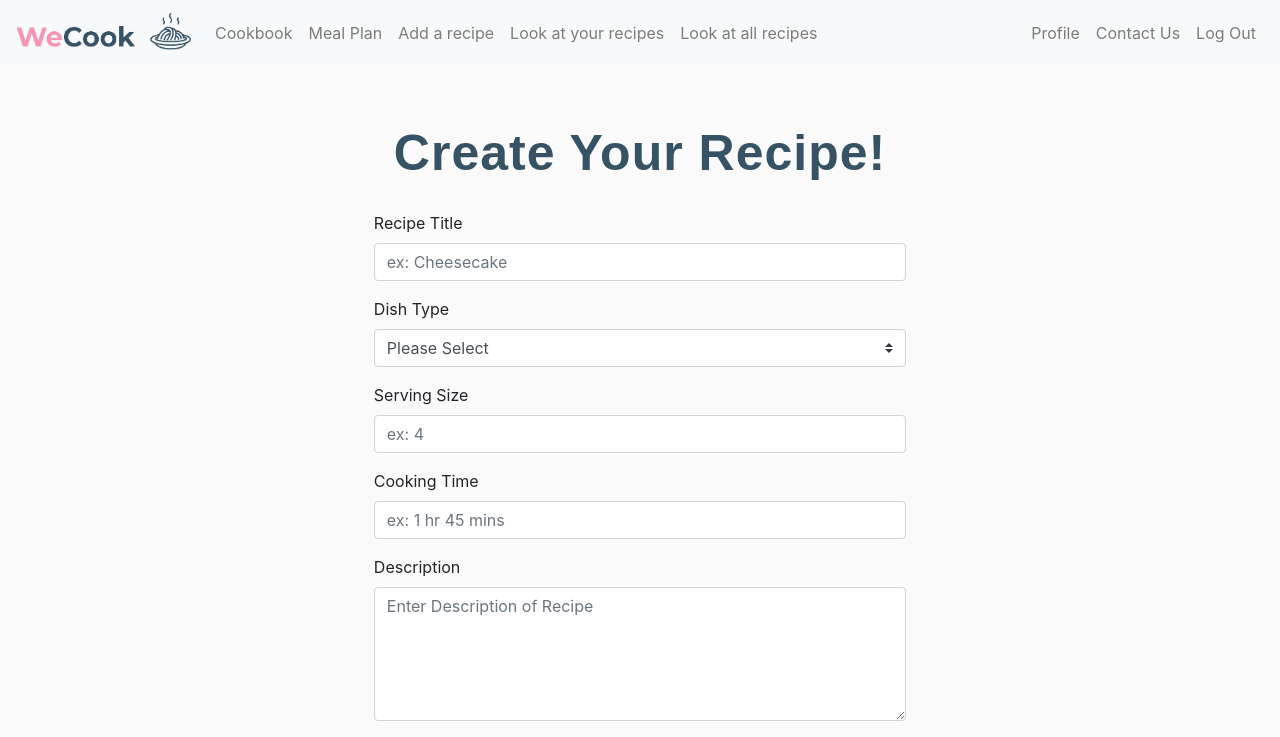
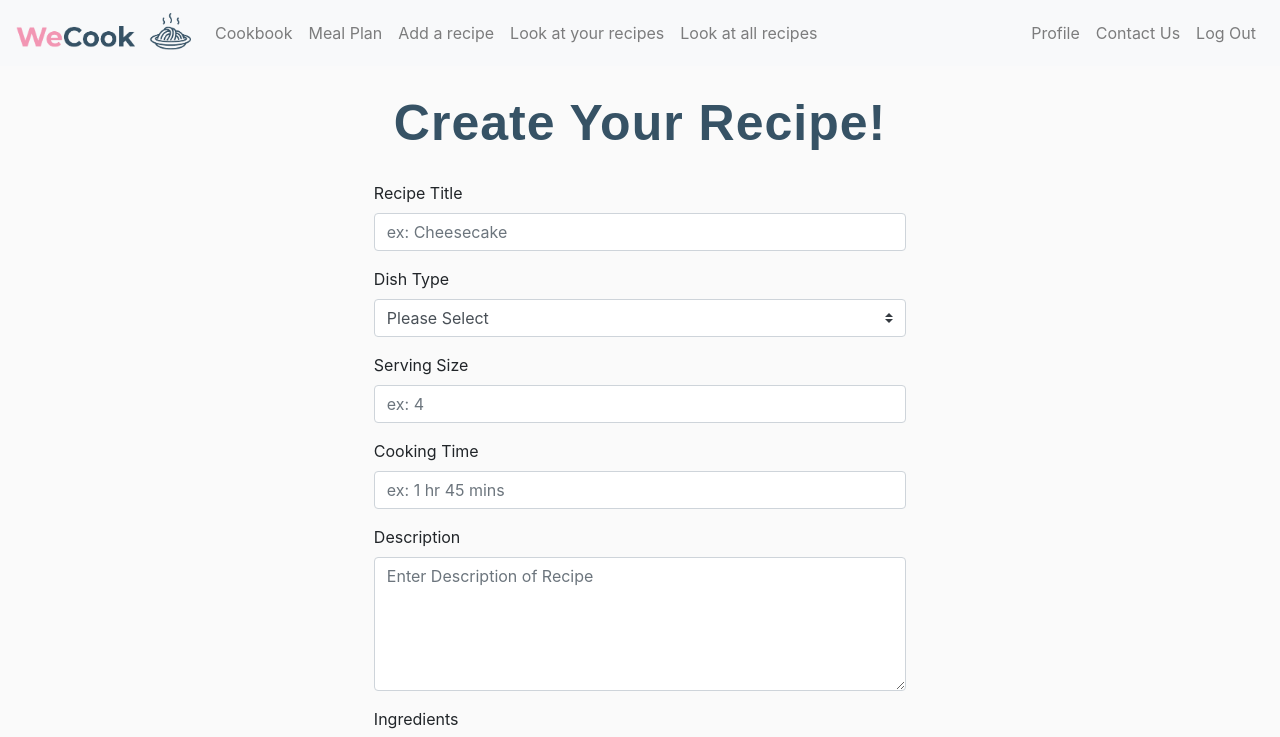
Before and after one commit to rtumalle0518/WeCook, a React (Create React App) app: page /CreateNewRecipe in a window 1280 px wide. Shown: the top 737 px of the page. Built offline with nearby package versions, Linux system fonts and the light colour scheme; no server answers; sample sign-in values are in the browser's storage; a web font is replaced by a local one.

Commit message:
gave css an id so that they dont apply to everything

```diff
--- a/src/components/Cookbook.css
+++ b/src/components/Cookbook.css
@@ -26,7 +26,7 @@
 .cardcontent {
 	line-height: 1.5;
 	font-size: 0.9em;
-	font-weight:500;
+	font-weight: 500;
 	padding: 15px;
 	background: #fafafa;
 	/* border-right: 2px solid #333333;
@@ -36,7 +36,7 @@
 
 .cardcontent > p:first-of-type {
 	margin-top: 0;
-	padding-left: 20% ;
+	padding-left: 20%;
 	padding-bottom: -10%;
 	margin-right: 10%;
 }
@@ -59,7 +59,7 @@
 	border-left: 2px solid #333333; */
 }
 
-.cardinfo > .cardlink > a.recipelink{
+.cardinfo > .cardlink > a.recipelink {
 	padding-left: 20%;
 	padding-right: 20%;
 }
@@ -68,7 +68,6 @@
 	color: #64968c;
 	text-decoration: none;
 }
-
 
 .cardlink:hover {
 	text-decoration: underline;
@@ -94,7 +93,7 @@
 	background-repeat: no-repeat;
 	background-position: 10px;
 }
-form {
+#CBForm {
 	display: inline-block !important;
 	padding-top: 30px;
 	margin-left: 100px;
--- a/src/components/Cookbook.js
+++ b/src/components/Cookbook.js
@@ -68,7 +68,7 @@ export default function CookBook() {
 			<NavigationBar></NavigationBar>
 			<div className="Header">
 				<div className="cookbooktext">CookBook</div>
-				<form onSubmit={getSearch} className="search-form">
+				<form id="CBForm" onSubmit={getSearch} className="search-form">
 					<input
 						className="search-bar"
 						type="text"
```
